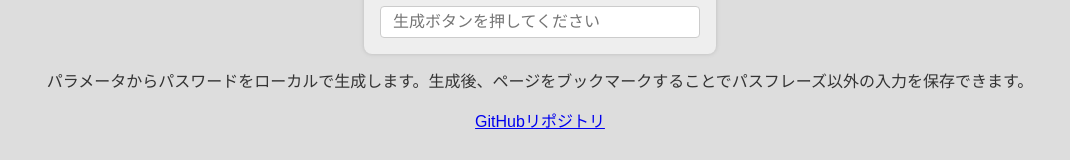
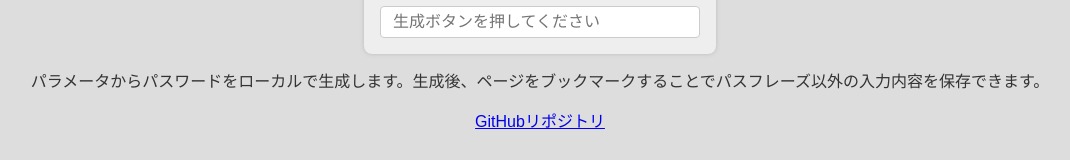
Before and after one commit to sum305/scrypass, a plain HTML site: page index.html in a window 1280 px wide. Shown: the part 430-590 px from the top of the page, without its empty margins (100-1170 px from the left). Drawn offline with Linux system fonts and the light colour scheme.

Commit message:
テキストの更新

```diff
--- a/index.html
+++ b/index.html
@@ -411,7 +411,7 @@ document.addEventListener("DOMContentLoaded", () => {
 	</div>
 </div>
 
-<p>パラメータからパスワードをローカルで生成します。生成後、ページをブックマークすることでパスフレーズ以外の入力を保存できます。</p>
+<p>パラメータからパスワードをローカルで生成します。生成後、ページをブックマークすることでパスフレーズ以外の入力内容を保存できます。</p>
 
 <p><a href="https://github.com/sum305/scrypass">GitHubリポジトリ</a></p>
 
```
Also changed, not shown: 1 other file.
